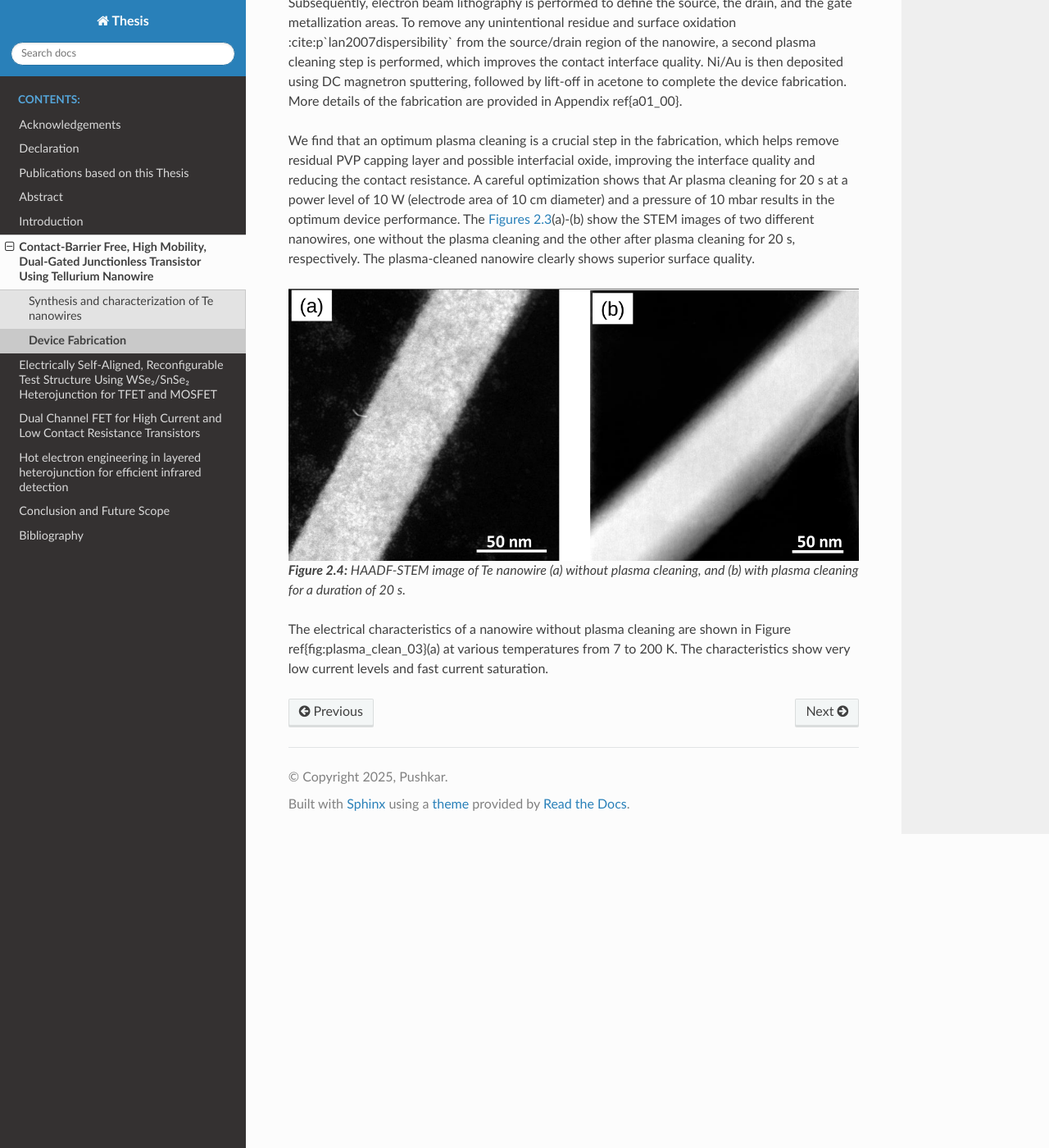
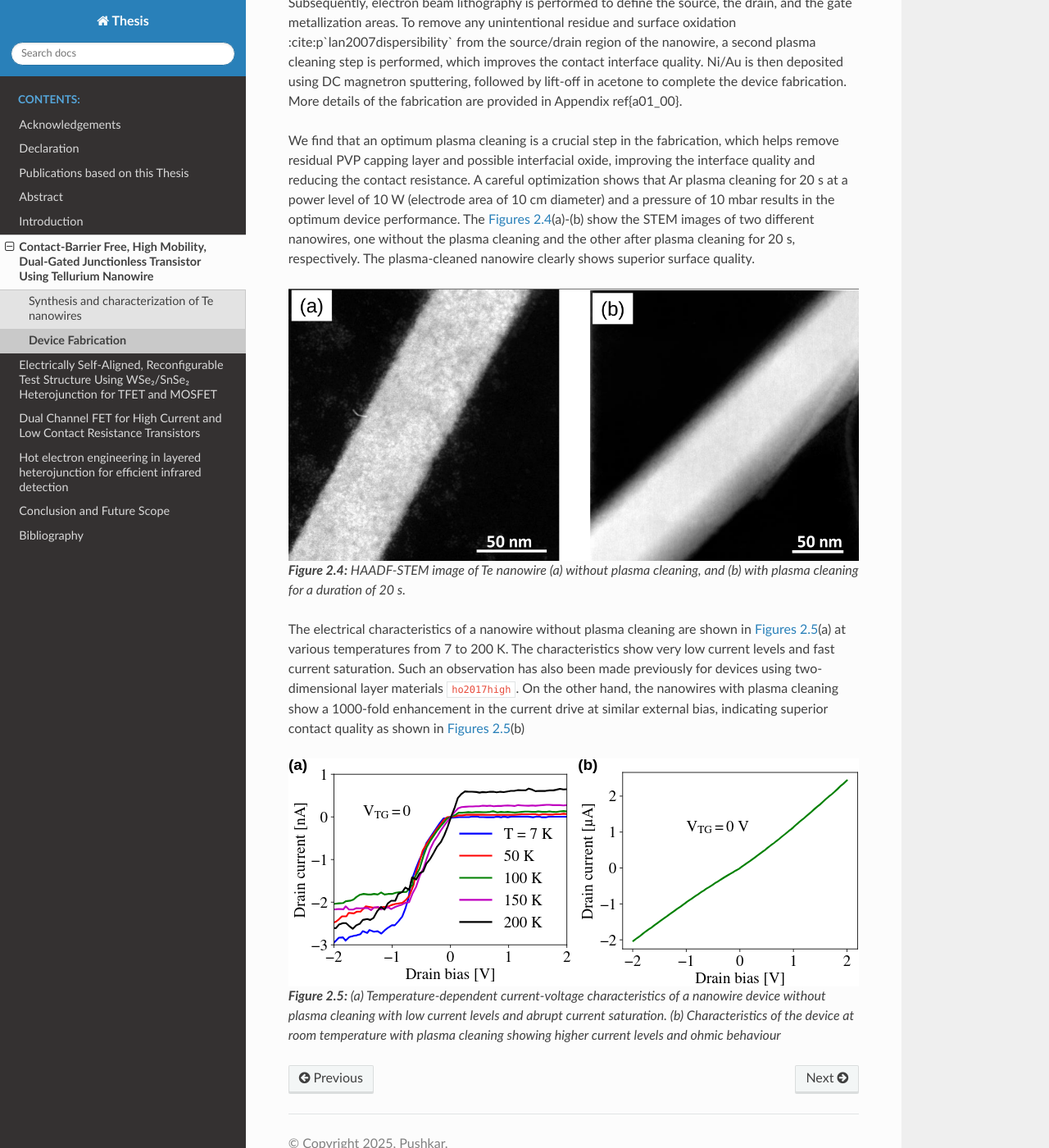
Before and after one commit to dpshkr/mythesis, a Sphinx documentation site: the page built from source/junctionless-tellurium-nanowire-transistor/device-fabrication.rst, in a window 1280 px wide and 1400 px high, scrolled down 735 px. Shown: the whole window at 82% size. Built offline with Sphinx 7.4.7 and the Read the Docs theme 3.1.0, drawn with Linux system fonts in a browser that asks for light colours; cross-references to code outside the pages are shown as plain code.

Commit message:
Update device-fabrication.rst

```diff
--- a/source/junctionless-tellurium-nanowire-transistor/device-fabrication.rst
+++ b/source/junctionless-tellurium-nanowire-transistor/device-fabrication.rst
@@ -20,7 +20,7 @@ nanowire, a second plasma cleaning step is performed, which improves the contact
 Ni/Au is then deposited using DC magnetron sputtering, followed by lift-off in acetone to complete the device fabrication.
 More details of the fabrication are provided in Appendix \ref{a01_00}.
 
-We find that an optimum plasma cleaning is a crucial step in the fabrication, which helps remove residual PVP capping layer and possible interfacial oxide, improving the interface quality and reducing the contact resistance. A careful optimization shows that Ar plasma cleaning for 20 s at a power level of 10 W (electrode area of 10 cm diameter)  and a pressure of 10 mbar results in the optimum device performance. The :ref:`Figures 2.3 <ch01-plasma-clean-01>`\(a)-(b)
+We find that an optimum plasma cleaning is a crucial step in the fabrication, which helps remove residual PVP capping layer and possible interfacial oxide, improving the interface quality and reducing the contact resistance. A careful optimization shows that Ar plasma cleaning for 20 s at a power level of 10 W (electrode area of 10 cm diameter)  and a pressure of 10 mbar results in the optimum device performance. The :ref:`Figures 2.4 <ch01-plasma-clean-02>`\(a)-(b)
 show the STEM images of two different nanowires, one without the plasma cleaning
 and the other after plasma cleaning for 20 s, respectively. The plasma-cleaned nanowire clearly shows superior surface quality.
 
@@ -30,5 +30,12 @@ and the other after plasma cleaning for 20 s, respectively. The plasma-cleaned n
 
   **Figure 2.4:** HAADF-STEM image of Te nanowire (a) without plasma cleaning, and (b) with plasma cleaning for a duration of 20 s.
 
-The electrical characteristics of a nanowire without plasma cleaning are shown in Figure \ref{fig:plasma_clean_03}(a) at various temperatures from 7 to
-200 K. The characteristics show very low current levels and fast current saturation.
+The electrical characteristics of a nanowire without plasma cleaning are shown in :ref:`Figures 2.5 <ch01-plasma-clean-03>`\(a) at various temperatures from 7 to 200 K. The characteristics show very low current levels and fast current saturation.
+Such an observation has also been made previously for devices using two-dimensional layer materials
+:cit:p:`ho2017high`. On the other hand, the nanowires with plasma cleaning show a 1000-fold enhancement in the current drive at similar external bias, indicating superior contact quality as shown in :ref:`Figures 2.5 <ch01-plasma-clean-03>`\(b)
+
+.. _ch01-plasma-clean-03:
+
+.. figure:: ../_static/Figures/01_05.svg
+
+ **Figure 2.5:** (a) Temperature-dependent current-voltage characteristics of a nanowire device without plasma cleaning with low current levels and abrupt current saturation. (b) Characteristics of the device at room temperature  with plasma cleaning showing higher current levels and ohmic behaviour
```
